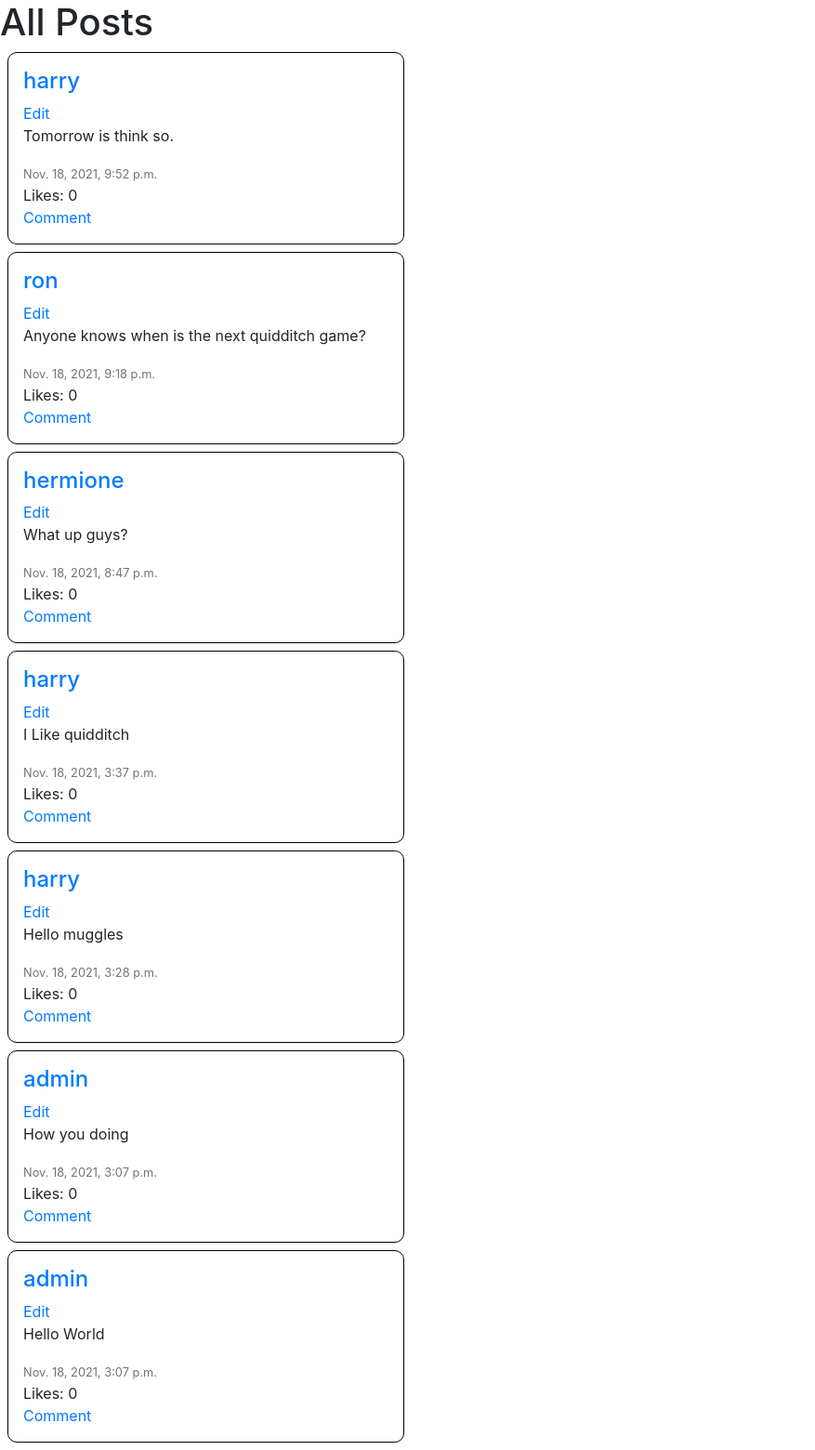
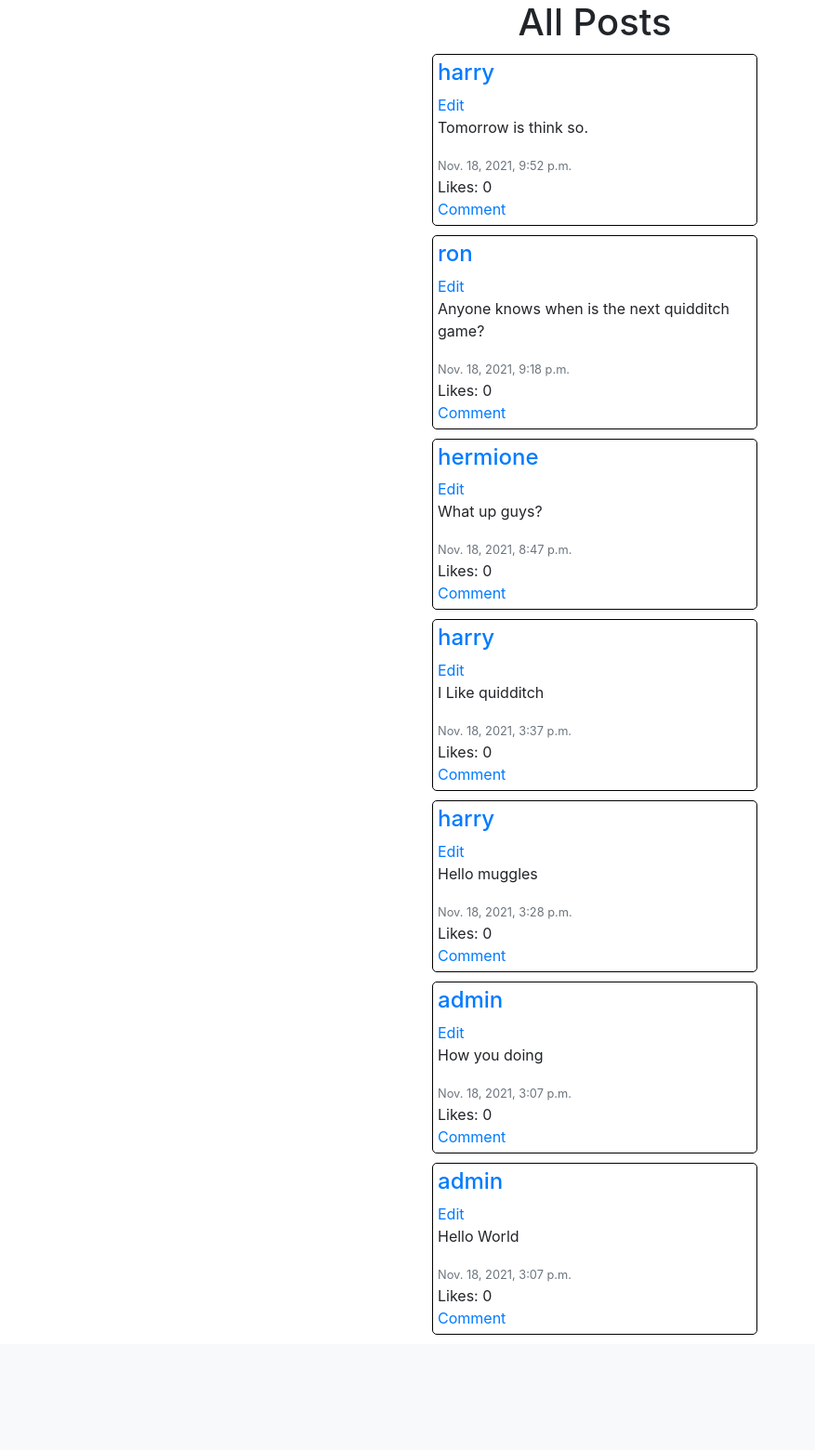
Before and after one commit to grayTurtle01/network, a Django app: page / in a window 1280 px wide. Shown: the part 56-1616 px from the top of the page at 93% size, without its empty margins (0-877 px from the left). After the commit the page ends 1492 px from the top, so only its background shows below. Run offline with Django 3.2, Linux system fonts and the light colour scheme; data comes from the database, SQL or seed files in the repository; both versions use the stored data as it was after the commit; some libraries are stand-ins or nearby versions.

Commit message:
posts centered

```diff
--- a/network/static/network/styles.css
+++ b/network/static/network/styles.css
@@ -1,5 +1,8 @@
 .post{
   border: 1px solid black;
-  border-radius: 10px;
+  border-radius: 5px;
+  margin: 10px auto;
 
+  width: 350px;
+  padding: 5px;
 }
--- a/network/templates/network/following.html
+++ b/network/templates/network/following.html
@@ -8,7 +8,7 @@
     <div id="posts">
 
         {% for post in posts %}
-        <div class="post  p-3 m-2 col-lg-4 col-sm-6">
+        <div class="post text-left">
             <a href="{% url 'show_profile' post.creator.id %}"><h4>{{ post.creator }}</h4></a>
             <a href="#">Edit</a>
             <p>{{ post.message }}</p>
--- a/network/templates/network/index.html
+++ b/network/templates/network/index.html
@@ -14,7 +14,7 @@
     <div id="posts">
 
         {% for post in posts %}
-        <div class="post  p-3 m-2 col-lg-4 col-sm-6">
+        <div class="post text-left">
             <a href="{% url 'show_profile' post.creator.id %}"><h4>{{ post.creator }}</h4></a>
             <a href="#">Edit</a>
             <p>{{ post.message }}</p>
--- a/network/templates/network/layout.html
+++ b/network/templates/network/layout.html
@@ -46,7 +46,7 @@
             </div>
           </nav>
 
-        <div class="body">
+        <div class="container text-center">
             {% block body %}
             {% endblock %}
         </div>
--- a/network/templates/network/profile.html
+++ b/network/templates/network/profile.html
@@ -23,7 +23,7 @@
     <div id="posts">
 
         {% for post in posts %}
-        <div class="post  p-3 m-2 col-lg-4 col-sm-6">
+        <div class="post text-left">
             <h4>{{ post.creator }}</h4>
             <a href="#">Edit</a>
             <p>{{ post.message }}</p>
```
Also changed, not shown: db.sqlite3.
